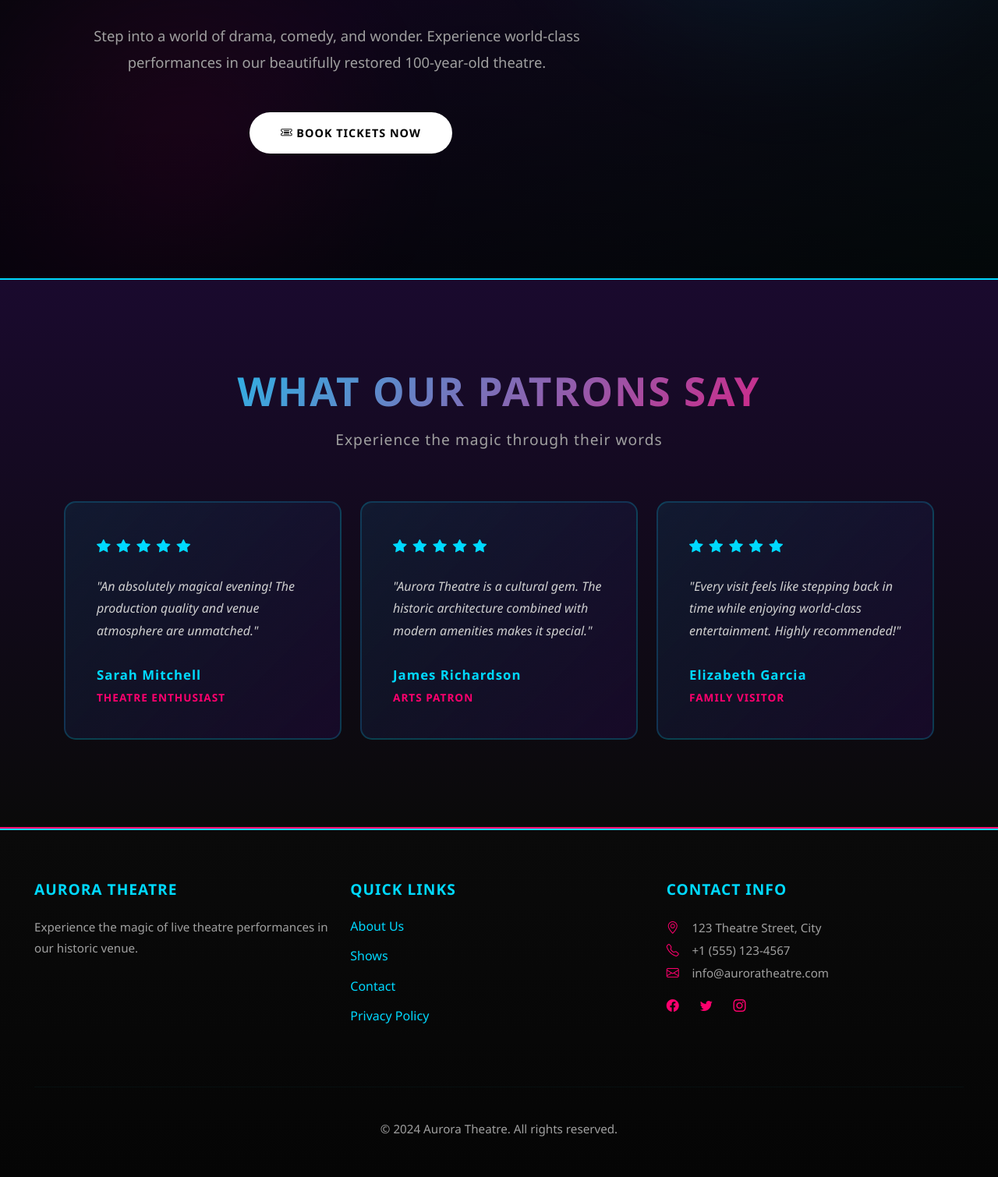
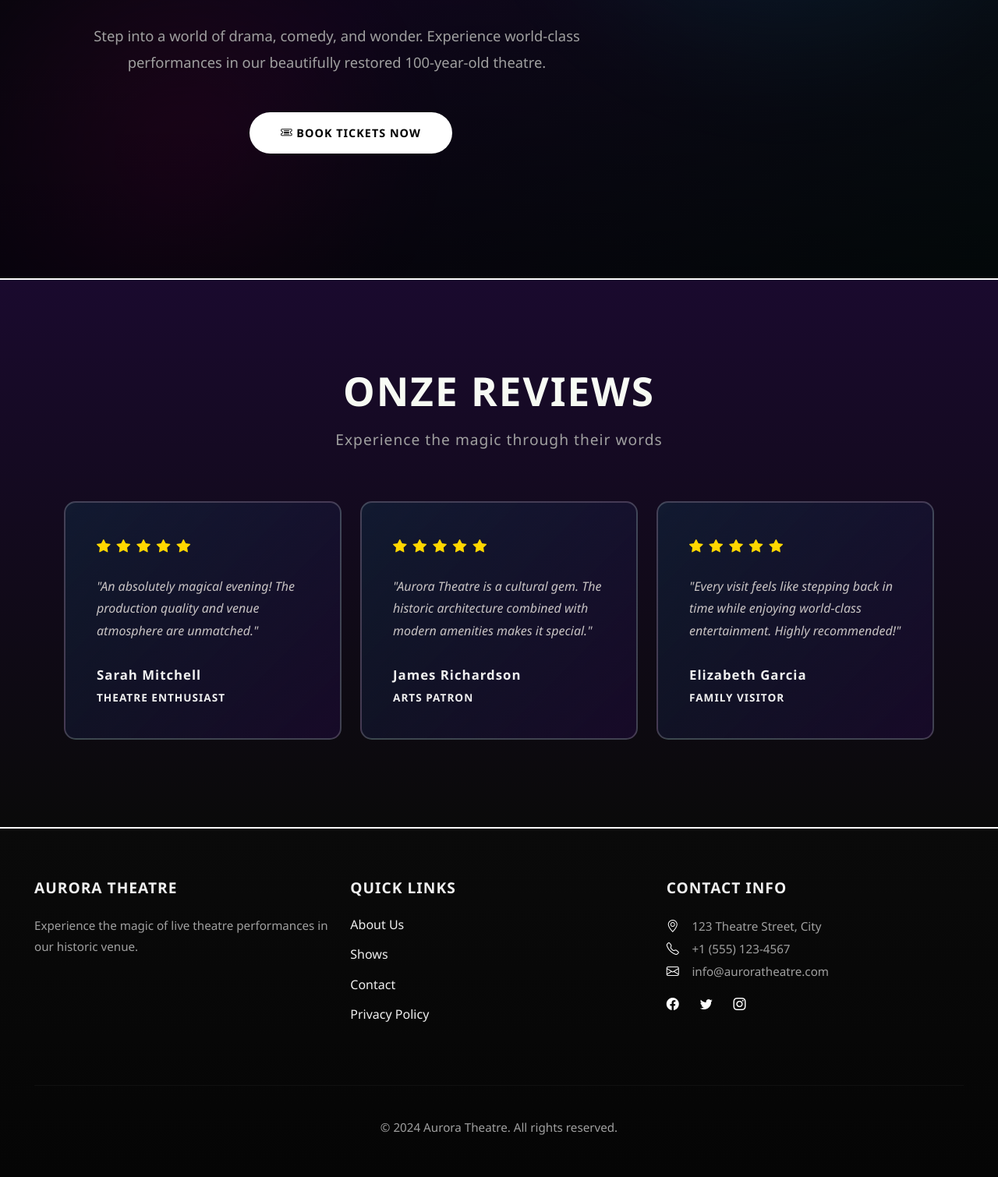
Before and after one commit to Benjamin-Harke/Aurora-P4-project-, a PHP site: page /homepages in a window 1280 px wide. Shown: the part 451-1961 px from the top of the page at 78% size. After the commit the page ends 1907 px from the top, so only its background shows below. Run offline with PHP 8.4, Linux system fonts and the light colour scheme; data that the repository does not hold is empty.

Commit message:
kleuren veranderd bij homepage.

```diff
--- a/app/views/homepages/index.php
+++ b/app/views/homepages/index.php
@@ -24,7 +24,7 @@
 <section class="testimonials-section">
   <div class="container">
     <div class="section-header">
-      <h2>What Our Patrons Say</h2>
+      <h2>Onze reviews</h2>
       <p>Experience the magic through their words</p>
     </div>
     <div class="row g-4">
--- a/public/css/style.css
+++ b/public/css/style.css
@@ -6,10 +6,6 @@
   --bg-dark: #0a0a0a;
   --bg-darker: #050505;
   --bg-card: #1a1a1a;
-  --primary-teal: #00d9ff;
-  --primary-teal-dark: #00a8cc;
-  --accent-magenta: #ff006e;
-  --accent-magenta-light: #ff4d8f;
   --gold-accent: #ffd700;
   --text-white: #ffffff;
   --text-light: #f0f0f0;
@@ -45,7 +41,7 @@ body {
 .navbar {
   background: rgba(5, 5, 5, 0.98);
   padding: 1rem 2rem;
-  box-shadow: 0 8px 32px rgba(255, 0, 0, 0.15);
+
   border-bottom: 2px solid var(--text-white);
   backdrop-filter: blur(20px);
 }
@@ -164,7 +160,7 @@ body {
   font-weight: 700;
   letter-spacing: 2px;
   margin-bottom: 2rem;
-  border: 1px solid var(--primary-teal);
+  border: 1px solid var(--text-white);
   text-transform: uppercase;
 }
 
@@ -238,7 +234,7 @@ body {
 .section-header h2 {
   font-size: 3.2rem;
   font-weight: 900;
-  background: linear-gradient(135deg, var(--primary-teal), var(--accent-magenta));
+  background: linear-gradient(to bottom, #f9fcf7 0%,#f5f9f0 100%);
   -webkit-background-clip: text;
   -webkit-text-fill-color: transparent;
   background-clip: text;
@@ -264,7 +260,7 @@ body {
   font-weight: 700;
   letter-spacing: 2px;
   margin-bottom: 1.5rem;
-  border: 1px solid var(--primary-teal);
+  border: 1px solid var(--text-white);
   text-transform: uppercase;
 }
 
@@ -276,13 +272,12 @@ body {
 .testimonials-section {
   padding: 7rem 2rem;
   background: linear-gradient(180deg, #1a0a2e, #0a0a0a);
-  border-top: 2px solid var(--primary-teal);
-  border-bottom: 2px solid var(--accent-magenta);
+  border-top: 2px solid var(--text-white);
 }
 
 .testimonial-card {
   background: linear-gradient(135deg, rgba(0, 217, 255, 0.08), rgba(26, 10, 46, 0.8));
-  border: 2px solid rgba(0, 217, 255, 0.2);
+  border: 2px solid rgba(255, 255, 255, 0.2);
   border-radius: 15px;
   padding: 2.5rem;
   transition: all 0.4s ease;
@@ -290,7 +285,7 @@ body {
 }
 
 .testimonial-card:hover {
-  border-color: var(--accent-magenta);
+  border-color: var(--text-white);
   transform: translateY(-8px);
   box-shadow: 0 15px 50px rgba(255, 0, 110, 0.2);
   background: linear-gradient(135deg, rgba(0, 217, 255, 0.1), rgba(255, 0, 110, 0.1));
@@ -303,12 +298,12 @@ body {
 }
 
 .stars i {
-  color: var(--primary-teal);
+  color: gold;
   font-size: 1.1rem;
 }
 
 .testimonial-card p {
-  color: var(--text-secondary);
+  color: rgb(201, 196, 196);
   font-size: 1rem;
   margin-bottom: 2rem;
   line-height: 1.8;
@@ -340,13 +335,13 @@ body {
 
 footer {
   background: linear-gradient(180deg, #0a0a0a, #050505);
-  border-top: 2px solid var(--primary-teal);
+  border-top: 2px solid var(--text-white);
   padding: 4rem 2rem 2rem;
   color: var(--text-muted);
 }
 
 footer h5 {
-  color: var(--primary-teal);
+  color:#f0f0f0;
   margin-bottom: 1.5rem;
   font-weight: 700;
   font-size: 1.2rem;
@@ -370,25 +365,25 @@ footer ul li {
 }
 
 footer a {
-  color: var(--primary-teal);
+  color:#f0f0f0;
   text-decoration: none;
   transition: all 0.3s ease;
   font-weight: 500;
 }
 
 footer a:hover {
-  color: var(--accent-magenta);
+  color:#766f6f;
   text-decoration: underline;
 }
 
 footer i {
-  color: var(--accent-magenta);
+  color: white;
   margin-right: 0.8rem;
   font-size: 1rem;
 }
 
 footer hr {
-  border-color: rgba(0, 217, 255, 0.15);
+  border-color: rgba(255, 255, 255, 0.15);
   margin: 2.5rem 0;
 }
 
```
